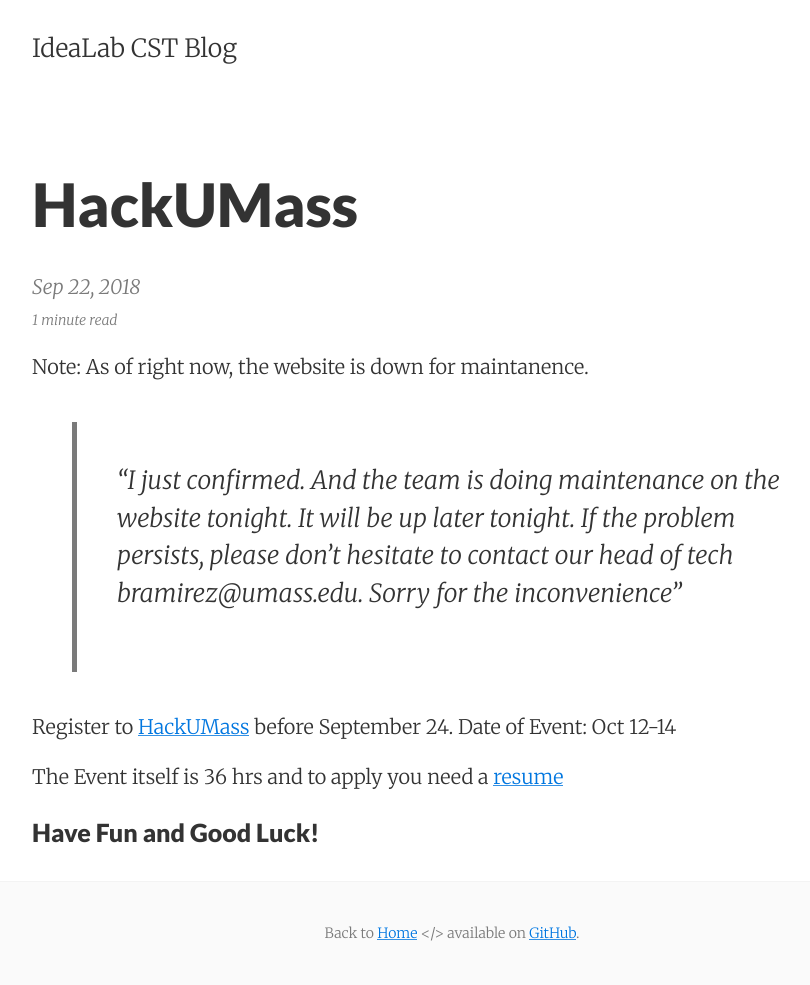
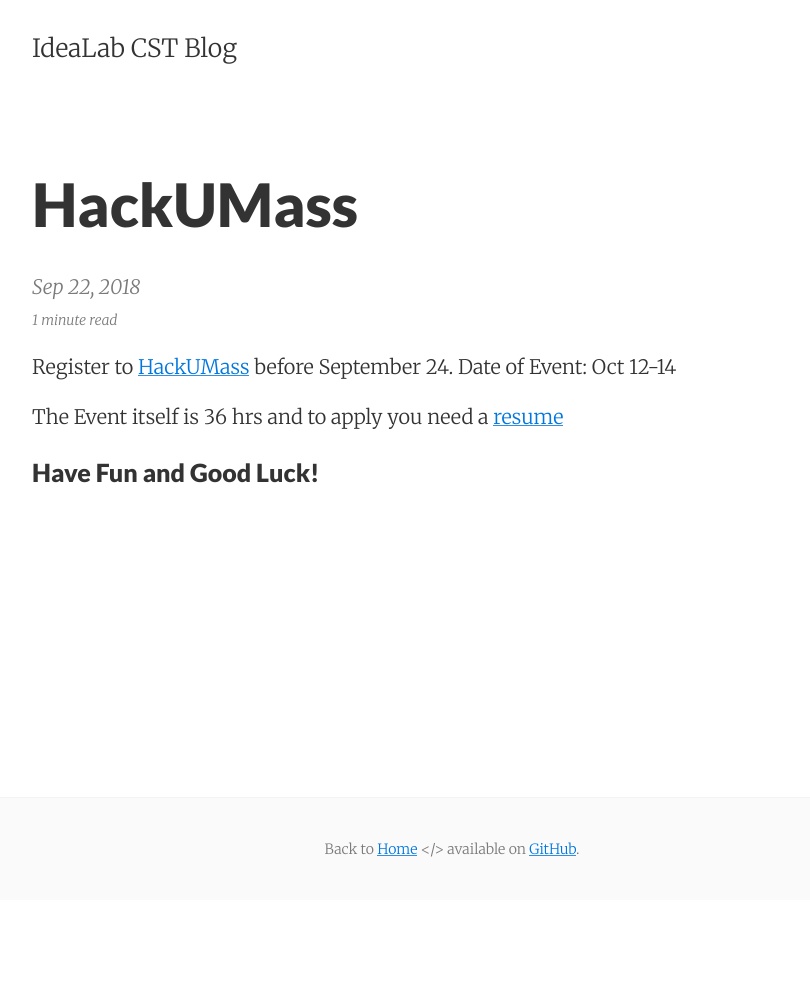
Before and after one commit to idea-lab/cst-blog, a Jekyll site: the page built from _posts/2018-09-22-hackUMassAnn.md, in a window 1280 px wide. Shown: the whole page, without its empty margins (188-998 px from the left). Built offline with Jekyll 4.4.1, drawn with Linux system fonts in a browser that asks for light colours; after the commit the page ends 900 px from its top, so only the background shows below that.

Commit message:
working again

```diff
--- a/_posts/2018-09-22-hackUMassAnn.md
+++ b/_posts/2018-09-22-hackUMassAnn.md
@@ -6,10 +6,6 @@ summary:    Upcomming Hack-A-Thon in UMass Amherst.
 categories: hack-a-thon cst
 ---
 
-Note: As of right now, the website is down for maintanence.
-
->"I just confirmed. And the team is  doing maintenance on the website tonight. It will be up later tonight. If the problem persists, please don't hesitate to contact our head of tech bramirez@umass.edu. Sorry for the inconvenience"
-
 Register to [HackUMass](https://hackumass.com/ "HackUMass") before September 24.
 Date of Event: Oct 12-14
 
```
